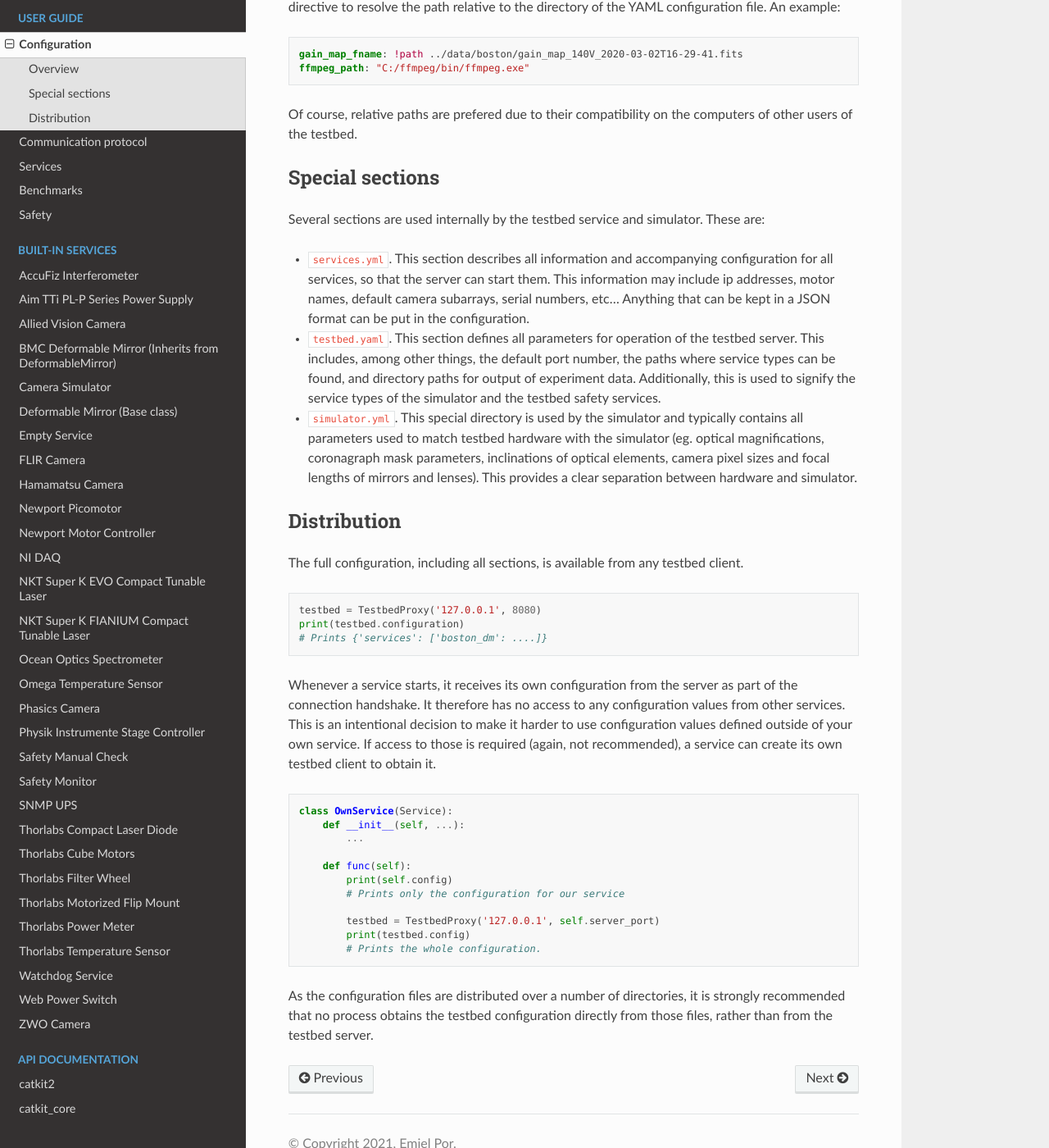
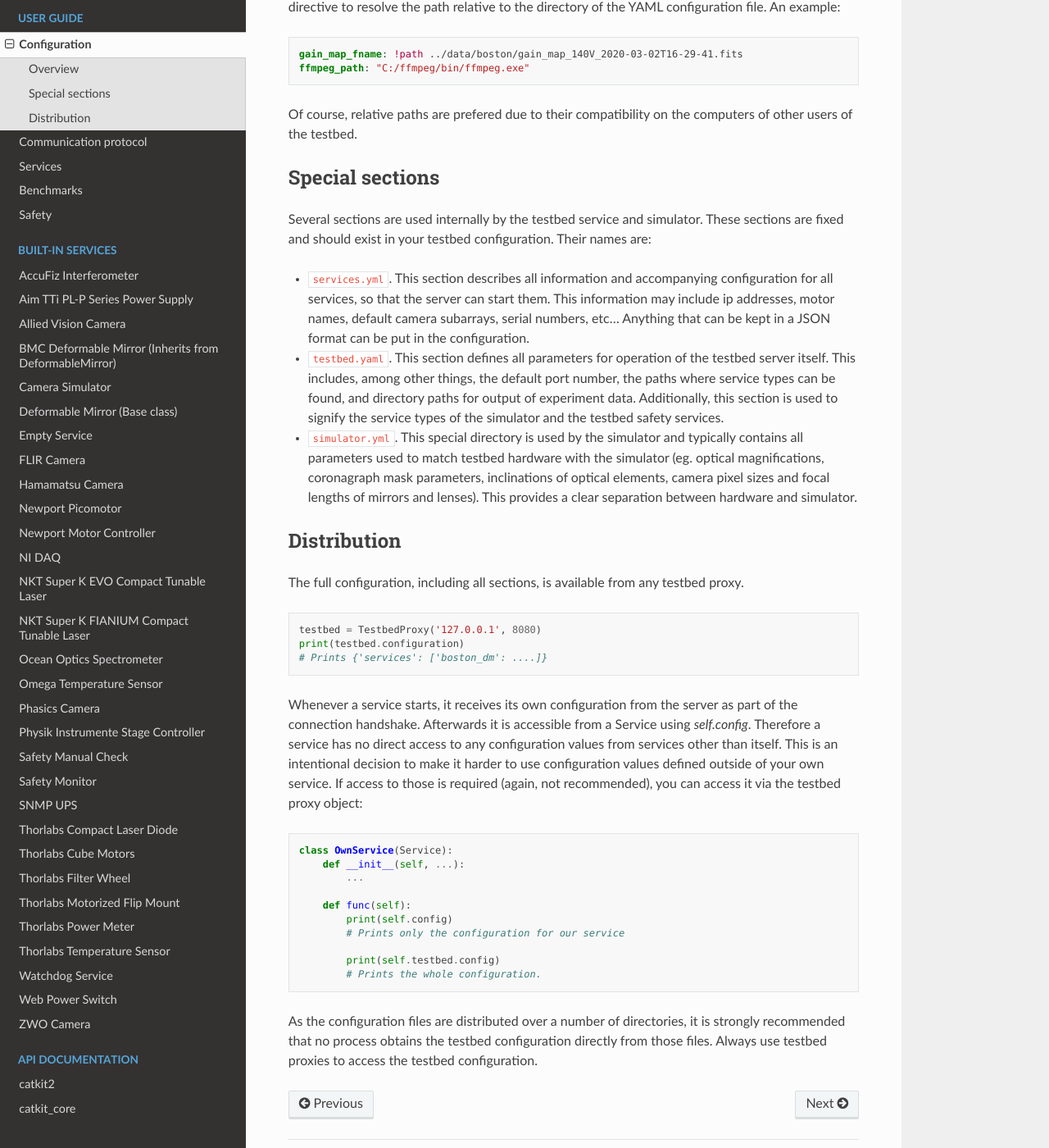
Before and after one commit to spacetelescope/catkit2, a Sphinx documentation site: the page built from docs/configuration.rst, in a window 1280 px wide and 1400 px high, scrolled down 677 px. Shown: the whole window at 82% size. Built offline with Sphinx 7.4.7 and the Read the Docs theme 3.1.0, drawn with Linux system fonts in a browser that asks for light colours; some of the changed text lies outside the part shown.

Commit message:
Refresh stale documentation.

```diff
--- a/docs/configuration.rst
+++ b/docs/configuration.rst
@@ -24,18 +24,18 @@ Of course, relative paths are prefered due to their compatibility on the compute
 Special sections
 -----------------
 
-Several sections are used internally by the testbed service and simulator. These are:
+Several sections are used internally by the testbed service and simulator. These sections are fixed and should exist in your testbed configuration. Their names are:
 
 - ``services.yml``. This section describes all information and accompanying configuration for all services, so that the server can start them. This information may include ip addresses, motor names, default camera subarrays, serial numbers, etc... Anything that can be kept in a JSON format can be put in the configuration.
 
-- ``testbed.yaml``. This section defines all parameters for operation of the testbed server. This includes, among other things, the default port number, the paths where service types can be found, and directory paths for output of experiment data. Additionally, this is used to signify the service types of the simulator and the testbed safety services.
+- ``testbed.yaml``. This section defines all parameters for operation of the testbed server itself. This includes, among other things, the default port number, the paths where service types can be found, and directory paths for output of experiment data. Additionally, this section is used to signify the service types of the simulator and the testbed safety services.
 
 - ``simulator.yml``. This special directory is used by the simulator and typically contains all parameters used to match testbed hardware with the simulator (eg. optical magnifications, coronagraph mask parameters, inclinations of optical elements, camera pixel sizes and focal lengths of mirrors and lenses). This provides a clear separation between hardware and simulator.
 
 Distribution
 ------------
 
-The full configuration, including all sections, is available from any testbed client.
+The full configuration, including all sections, is available from any testbed proxy.
 
 .. code-block:: Python
 
@@ -43,7 +43,7 @@ The full configuration, including all sections, is available from any testbed cl
     print(testbed.configuration)
     # Prints {'services': ['boston_dm': ....]}
 
-Whenever a service starts, it receives its own configuration from the server as part of the connection handshake. It therefore has no access to any configuration values from other services. This is an intentional decision to make it harder to use configuration values defined outside of your own service. If access to those is required (again, not recommended), a service can create its own testbed client to obtain it.
+Whenever a service starts, it receives its own configuration from the server as part of the connection handshake. Afterwards it is accessible from a Service using `self.config`. Therefore a service has no direct access to any configuration values from services other than itself. This is an intentional decision to make it harder to use configuration values defined outside of your own service. If access to those is required (again, not recommended), you can access it via the testbed proxy object:
 
 .. code-block:: Python
 
@@ -55,8 +55,7 @@ Whenever a service starts, it receives its own configuration from the server as
             print(self.config)
             # Prints only the configuration for our service
 
-            testbed = TestbedProxy('127.0.0.1', self.server_port)
-            print(testbed.config)
+            print(self.testbed.config)
             # Prints the whole configuration.
 
-As the configuration files are distributed over a number of directories, it is strongly recommended that no process obtains the testbed configuration directly from those files, rather than from the testbed server.
+As the configuration files are distributed over a number of directories, it is strongly recommended that no process obtains the testbed configuration directly from those files. Always use testbed proxies to access the testbed configuration.
```
Also changed, not shown: other parts of docs/configuration.rst (+1 -1 lines), docs/overview.rst (+4 -4 lines), docs/protocol.rst (+7 -5 lines), docs/safety.rst (+6 -2 lines).
